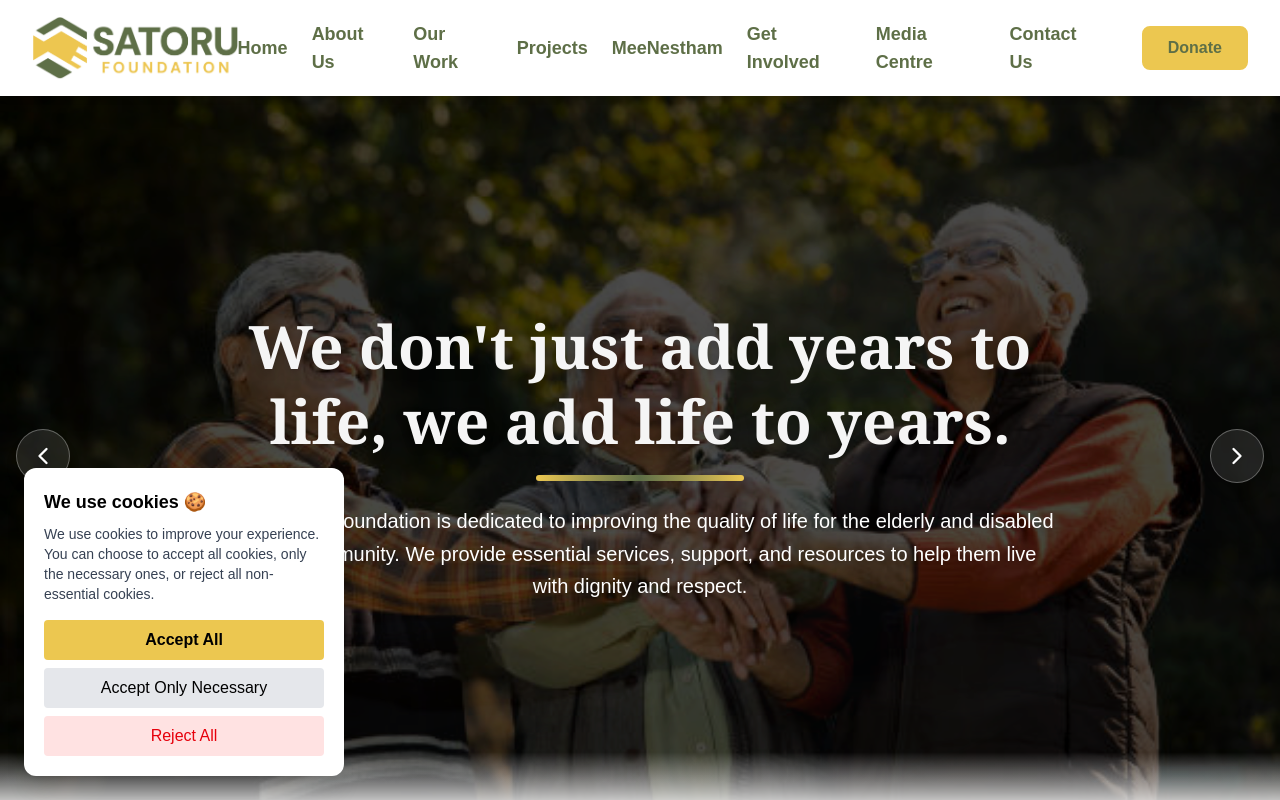
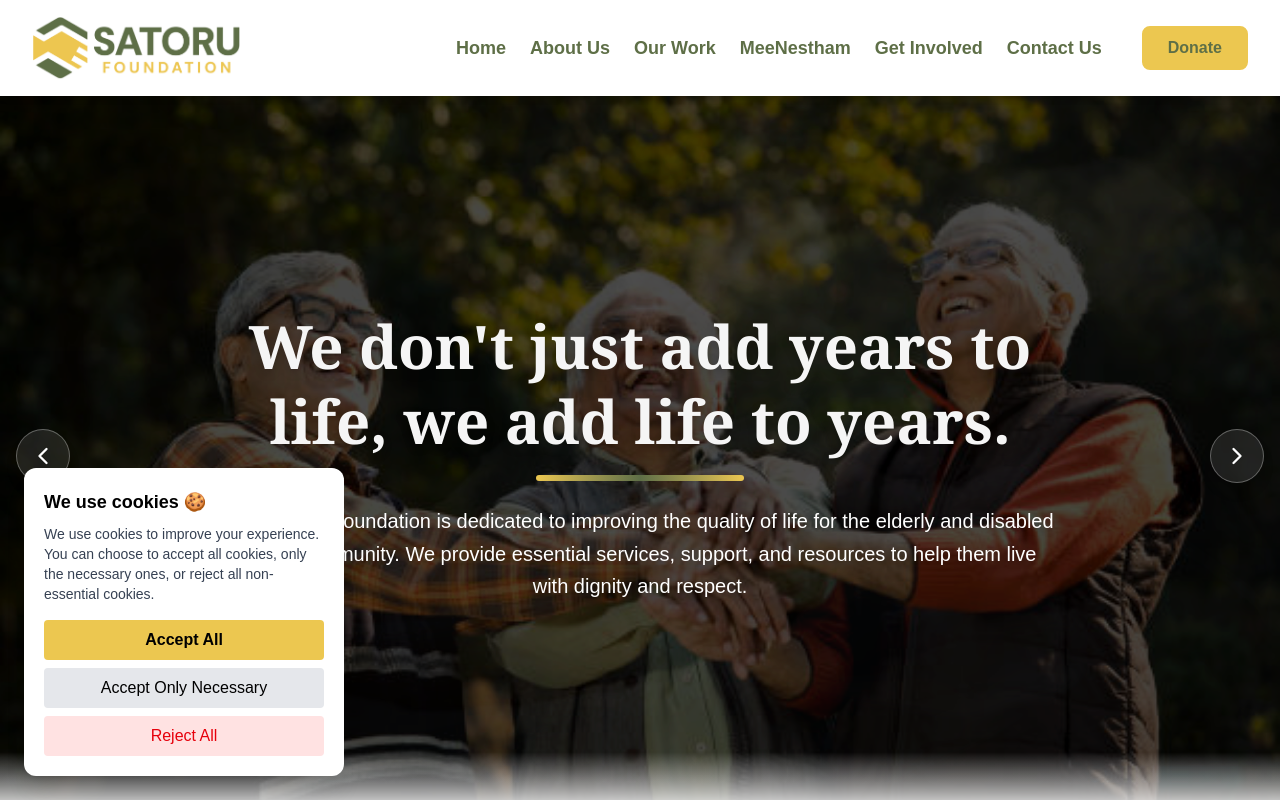
Before and after one commit to Satoru-Foundation/web, a Next.js app: page / in a window 1280 px wide. Shown: the top 800 px of the page. Built offline with nearby package versions, Linux system fonts and the light colour scheme.

Commit message:
Changed the whole navbar with keeping only "home,aboutus,ourwork,meenestham,getinvolved,contactus and donate" -Removed the Projects and Media Centre -Added Projects to the Our Work as a drop down -Added Media Centre to About Us as a drop down -Made both of them responsive for all kinds of screens

```diff
--- a/src/app/components/Navbar.jsx
+++ b/src/app/components/Navbar.jsx
@@ -7,18 +7,24 @@ import { Menu, X } from "lucide-react"
 import { motion, AnimatePresence } from "framer-motion"
 
 const navItems = [
-  { name: "Home", href:"/"},
-  { name: "About Us", href: "/about" },
-  { name: "Our Work", href: "/ourwork" },
-  { name: "Projects", href: "/projects" },
+  { name: "Home", href: "/" },
+  { name: "About Us", href: "/about",
+    subItems: [{ name: "Media Centre", href: "/mediacentre" }]
+   },
+  {
+    name: "Our Work",
+    href: "/ourwork",
+    subItems: [{ name: "Projects", href: "/projects" }],
+  },
   { name: "MeeNestham", href: "/meenestham" },
   { name: "Get Involved", href: "/getinvolved" },
-  { name: "Media Centre", href: "/mediacentre" },
   { name: "Contact Us", href: "/contact" },
 ]
 
 export default function Navbar() {
   const [isMenuOpen, setIsMenuOpen] = useState(false)
+  const [openDropdown, setOpenDropdown] = useState(null);
+
   const toggleMenu = () => setIsMenuOpen(!isMenuOpen)
 
   return (
@@ -37,7 +43,48 @@ export default function Navbar() {
 
         {/* Desktop Nav */}
         <nav className="hidden md:flex space-x-6 items-center">
-          {navItems.map((item, index) => (
+          {navItems.map((item, index) =>
+            item.subItems ? (
+              <div key={index} className="relative group">
+                <motion.div
+                  whileHover={{ y: -2, scale: 1.03 }}
+                  transition={{ type: "spring", stiffness: 300 }}
+                >
+                  <Link
+                    href={item.href}
+                    className="text-[#5e6f47] font-semibold text-lg transition-colors duration-300 group-hover:text-[#ecc750] relative z-10"
+                  >
+                    {item.name}
+                  </Link>
+                </motion.div>
+
+                {/* Dropdown */}
+                <motion.div
+                  initial={{ opacity: 0, y: -5 }}
+                  animate={{ opacity: 1, y: 0 }}
+                  exit={{ opacity: 0, y: -5 }}
+                  transition={{ duration: 0.2 }}
+                  className="absolute top-full left-0 mt-2 w-48 bg-white shadow-lg rounded-md opacity-0 invisible group-hover:opacity-100 group-hover:visible transition-all duration-200 z-50"
+                >
+                  {item.subItems.map((subItem, subIndex) => (
+                    <motion.div
+                      key={subIndex}
+                      whileHover={{ y: -2, scale: 1.03 }}
+                      transition={{ type: "spring", stiffness: 300 }}
+                      className="relative"
+                    >
+                      <Link
+                        href={subItem.href}
+                        className="block px-4 py-2 text-[#5e6f47] font-semibold text-lg transition-colors duration-300 hover:text-[#ecc750]"
+                      >
+                        {subItem.name}
+                      </Link>
+                      <span className="absolute left-0 bottom-0 w-0 h-[2px] bg-[#ecc750] hover:w-full transition-all duration-300"></span>
+                    </motion.div>
+                  ))}
+                </motion.div>
+              </div>
+            ) : (
               <motion.div
                 key={index}
                 whileHover={{ y: -2, scale: 1.03 }}
@@ -52,7 +99,8 @@ export default function Navbar() {
                 </Link>
                 <span className="absolute left-0 -bottom-1 w-0 h-[2px] bg-[#ecc750] group-hover:w-full transition-all duration-300"></span>
               </motion.div>
-          ))}
+            )
+          )}
           <Link
             href="https://rzp.io/rzp/rAIotl7h"
             className="ml-4 bg-[#ecc750] text-[#5e6f47] px-6 py-2 font-bold rounded-lg border-2 border-[#ecc750] hover:bg-[#5e6f47] hover:text-[#ecc750] transition duration-300"
@@ -71,7 +119,7 @@ export default function Navbar() {
         </button>
       </div>
 
-      {/* Mobile Menu with Framer Motion */}
+      {/* Mobile Menu */}
       <AnimatePresence>
   {isMenuOpen && (
     <motion.nav
@@ -81,35 +129,69 @@ export default function Navbar() {
       transition={{ duration: 0.3 }}
       className="md:hidden bg-white shadow-inner px-4 pb-6"
     >
-            <ul className="flex flex-col space-y-4">
-              {navItems.map((item, index) => (
-                <motion.li
-                  key={index}
-                  whileTap={{ scale: 0.95 }}
-                  className="border-b border-gray-200 pb-2"
-                >
+      <ul className="flex flex-col">
+  {navItems.map((item, index) => {
+    const hasSubItems = item.subItems && item.subItems.length > 0;
+    const isDropdownOpen = openDropdown === item.name;
+    const toggleDropdown = () =>
+      setOpenDropdown(isDropdownOpen ? null : item.name);
+
+    return (
+      <li key={index} className="border-b border-gray-200 py-2">
+        <div className="flex justify-between items-center">
           <Link
             href={item.href}
             className="text-[#5e6f47] text-lg font-semibold hover:text-[#ecc750] transition"
-                    onClick={() => setIsMenuOpen(false)}
+            onClick={() => {
+              if (!hasSubItems) setIsMenuOpen(false);
+            }}
           >
             {item.name}
           </Link>
-                </motion.li>
+          {hasSubItems && (
+            <button
+              onClick={toggleDropdown}
+              className="text-[#5e6f47] text-lg px-2 focus:outline-none"
+            >
+              {isDropdownOpen ? "−" : "+"}
+            </button>
+          )}
+        </div>
+
+        {hasSubItems && isDropdownOpen && (
+          <ul className="mt-2 ml-4 space-y-2">
+            {item.subItems.map((subItem, subIndex) => (
+              <li key={subIndex}>
+                <Link
+                  href={subItem.href}
+                  className="text-[#5e6f47] text-base hover:text-[#ecc750] transition"
+                  onClick={() => setIsMenuOpen(false)}
+                >
+                  {subItem.name}
+                </Link>
+              </li>
             ))}
-              <li>
+          </ul>
+        )}
+      </li>
+    );
+  })}
+
+  <li className="mt-4">
     <Link
       href="https://rzp.io/rzp/rAIotl7h"
-                  className="inline-block bg-[#ecc750] text-[#5e6f47] w-full text-center px-4 py-2 mt-2 font-bold rounded-md border-2 border-[#ecc750] hover:bg-[#5e6f47] hover:text-[#ecc750] transition"
+      className="inline-block bg-[#ecc750] text-[#5e6f47] w-full text-center px-4 py-2 font-bold rounded-md border-2 border-[#ecc750] hover:bg-[#5e6f47] hover:text-[#ecc750] transition"
       onClick={() => setIsMenuOpen(false)}
     >
       Donate
     </Link>
   </li>
 </ul>
+
     </motion.nav>
   )}
 </AnimatePresence>
+
     </header>
   )
 }
```
Lines whose indentation alone changed are shown as unchanged.
